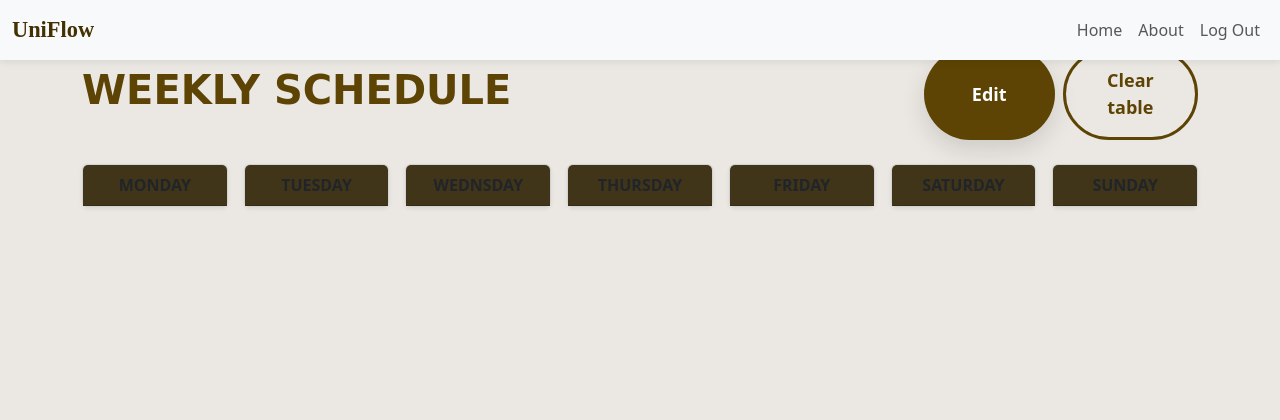
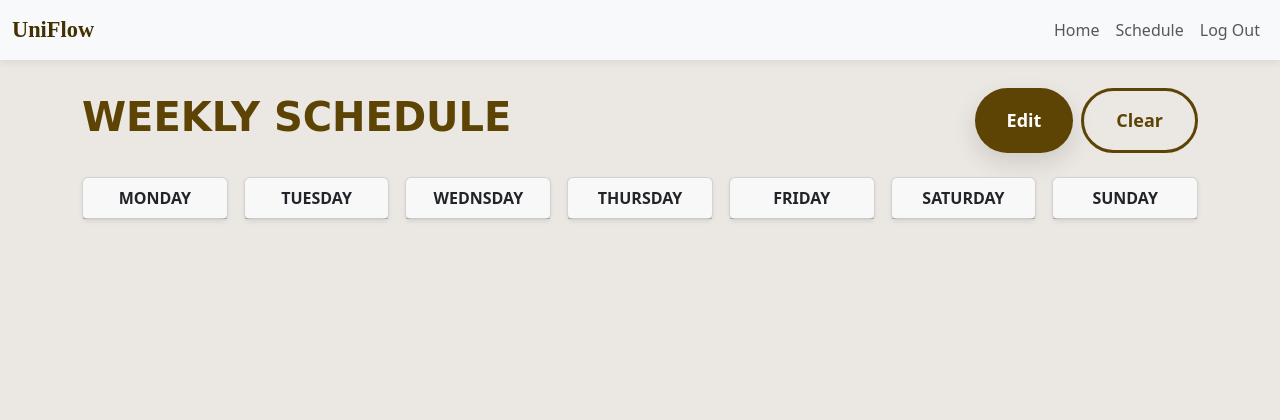
Before and after one commit to andrewkm05/UniFlow, a Flask app: page /schedule in a window 1280 px wide. Shown: the top 420 px of the page. Before the commit the page ends 208 px from the top, so only its background shows below. Run offline with Flask 3, Linux system fonts and the light colour scheme; some web fonts are replaced.

Commit message:
coding improving details

```diff
--- a/app.py
+++ b/app.py
@@ -35,7 +35,7 @@ def signup():
         username = request.form.get("username", "").strip()
         email = request.form.get("email", "").strip().lower()
         password = request.form.get("password", "")
-        confirm = request.form.get("password", "")
+        confirm = request.form.get("confirm", "")
 
         # Validation:
 
@@ -51,7 +51,7 @@ def signup():
             flash("Please enter a valid email address.", "warning")
             return redirect(url_for("signup"))
 
-        pw_hash = generate_password_hash(password)
+        pw_hash = generate_password_hash(password, method="pbkdf2:sha256", salt_length=16)
 
         try:
             db.execute(
@@ -107,7 +107,7 @@ def login():
 @app.route("/home")
 def home():
     if "user_id" not in session:
-        return render_template(url_for("login"))
+        return redirect(url_for("login"))
 
     return render_template("home.html", show_nav=True, username=session.get("username"))
 
--- a/schema.sql
+++ b/schema.sql
@@ -1,7 +1,7 @@
 CREATE TABLE IF NOT EXISTS users(
     id INTEGER PRIMARY KEY AUTOINCREMENT,
-    username TEXT UNIQUE NOT NULL,
-    email TEXT UNIQUE NOT NULL,
+    username TEX NOT NULL COLLATE NOCASE UNIQUE,
+    email TEXT NOT NULL COLLATE NOCASE UNIQUE,
     hash TEXT NOT NULL
 );
 
--- a/static/css/styles.css
+++ b/static/css/styles.css
@@ -35,7 +35,7 @@ body{
 }
 
 /* Google Font only for logos and headings */
-.logo, .brand, h1, h2, h3{
+.logo, .brand, h1, h2, h3, .h5{
     font-family: "Bagel Fat One", cursive;
     color: var(--uf-brown);
 }
@@ -112,6 +112,10 @@ body{
     background: var(--uf-brown);
     color: #fff;
     transform: translateY(-2px);
+}
+
+.delete-btn:hover{
+    box-shadow: var(--shadow-soft);
 }
 
 /* The welcome page buttons appears in a column */
--- a/static/js/schedule.js
+++ b/static/js/schedule.js
@@ -30,33 +30,38 @@ function renderSchedule() {
             const li = document.createElement('li');
             li.className = "list-group-item d-flex justify-content-between align-items-center";
 
-            // Text: title and time
+            // Text: title, time and delete button (x)
             li.innerHTML = `
             <span>
-                <strong>${item.title}</strong> ${item.start}-${item.end}
+                <strong>${item.title}</strong> <br>${item.start}-${item.end}
             </span>
+            <button class="btn btn-sm delete-btn" style="border: none;" data-day="${day}" data-index="${index}">
+                x
+            </button>
             `;
 
             weekLists[day].appendChild(li);
         });
     }
 
-    // Activate delete button
+    // Activate delete button (x)
     document.querySelectorAll('.delete-btn').forEach(btn =>{
         btn.addEventListener('click', (e) => {
             const d = e.target.getAttribute('data-day');
             const i = e.target.getAttribute('data-index');
 
-            schedule.days[d].splice(i, 1);
-            saveToStorage();
-            renderSchedule();
+            if (confirm("Delete this event?")){
+                schedule.days[d].splice(i, 1);
+                saveToStorage();
+                renderSchedule();
+            }
         });
     });
 }
 
 // Save function
 function saveToStorage() {
-    localStorage.setItem('schedule'. JSON.stringify(schedule));
+    localStorage.setItem('schedule', JSON.stringify(schedule));
 }
 
 // Add new item function
--- a/templates/base.html
+++ b/templates/base.html
@@ -47,7 +47,7 @@
                         </li>
 
                         <li class="nav-item home-text">
-                            <a class="nav-link" href="#">About</a>
+                            <a class="nav-link" href="{{ url_for('schedule') }}">Schedule</a>
                         </li>
 
                         <li class="nav-item home-text">
--- a/templates/schedule.html
+++ b/templates/schedule.html
@@ -4,7 +4,7 @@
 
 {% block content %}
 
-<div class="container py-5">
+<div class="container py-5" style="margin-top: 40px;">
 
     <!-- Header row: Title and Actions-->
     <div class="d-flex flex-wrap justify-content-between align-items-center mb-4 gap-3">
@@ -18,7 +18,7 @@
 
             <!-- Clear Table button-->
             <button id="clear-btn" class="btn btn-pill btn-outline-uf">
-                Clear table
+                Clear
             </button>
         </div>
     </div>
@@ -30,7 +30,7 @@
         <div class="col-12 col-md-6 col-lg-3 col-xl">
             <div class="card h-100 shadow-sm">
                 <!-- "Days" headers -->
-                <div class="card-header fw-bold text-center text-uppercase" style="background-color: #403518;">
+                <div class="card-header fw-bold text-center text-uppercase">
                     {{d}}
                 </div>
 
@@ -42,7 +42,7 @@
 
     <!-- Mini form for editing/adding events (hidden at first place)-->
     <div id="form-wrap" class="card shadow p-3 mt-4 d-none" style="max-width: 700px;">
-        <h2 class="h5 fw-bold mb-3">Add / Edit task</h2>
+        <h2 class="h5 fw-bold mb-3">Add task</h2>
 
         <div class="row g-3">
 
--- a/templates/signup.html
+++ b/templates/signup.html
@@ -1,4 +1,4 @@
-{%extends "base.html" %}
+{% extends "base.html" %}
 
 {% block title %}Sign Up ~ UniFlow {% endblock %}
 
@@ -7,7 +7,7 @@
 <section class="container py-5 my-4">
 
     <!-- Page title -->
-    <h1 class="text-center mb-4 logo form-title">
+    <h1 class="text-center mb-4 logo form-title" style="margin-top: -60px;">
         Sign Up
     </h1>
 
```
